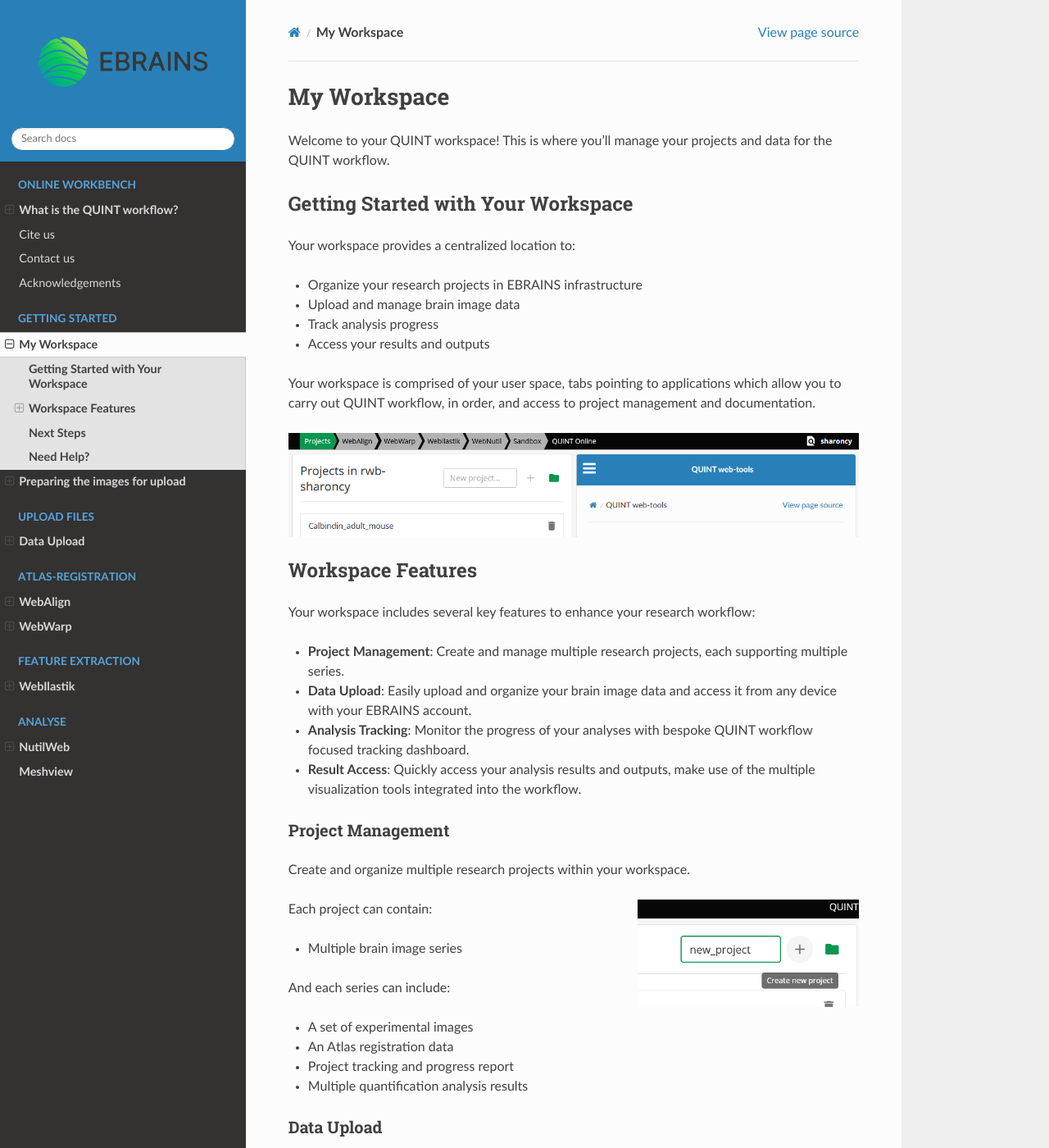
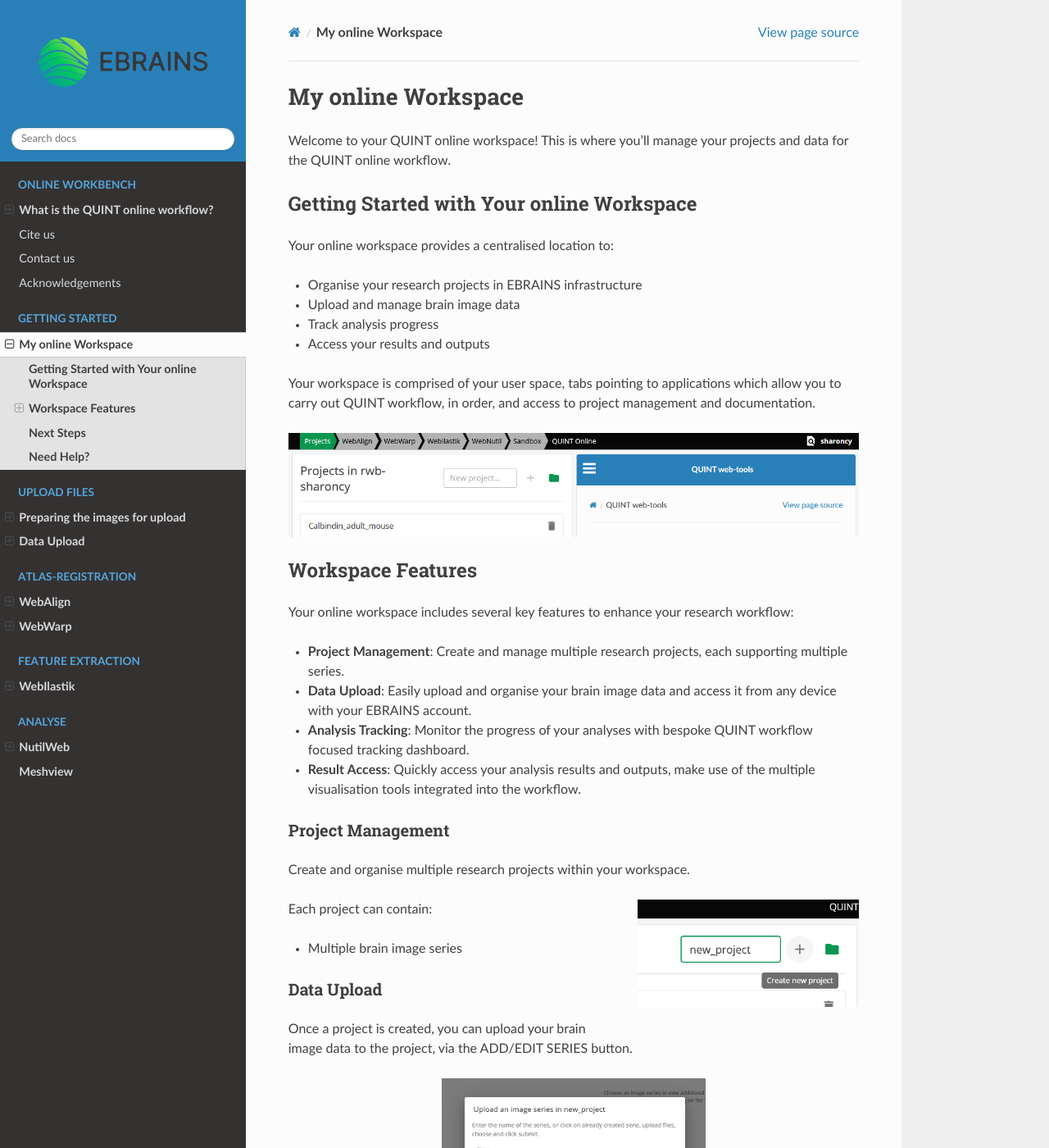
Before and after one commit to Neural-Systems-at-UIO/QUINT_webtools, a Sphinx documentation site: the page built from docs/MyWorkspace.rst, in a window 1280 px wide and 1400 px high. Shown: the whole window at 82% size. Built offline with Sphinx 7.4.7 and the Read the Docs theme 3.1.0, drawn with Linux system fonts in a browser that asks for light colours; some of the changed text lies outside the part shown.

```diff
--- a/docs/MyWorkspace.rst
+++ b/docs/MyWorkspace.rst
@@ -1,14 +1,14 @@
-**My Workspace**
-============
+**My online Workspace**
+=======================
 
-Welcome to your QUINT workspace! This is where you'll manage your projects and data for the QUINT workflow.
+Welcome to your QUINT online workspace! This is where you'll manage your projects and data for the QUINT online workflow.
 
-**Getting Started with Your Workspace**
+**Getting Started with Your online Workspace**
 -----------------------------------
 
-Your workspace provides a centralized location to:
+Your online workspace provides a centralised location to:
 
-* Organize your research projects in EBRAINS infrastructure
+* Organise your research projects in EBRAINS infrastructure
 * Upload and manage brain image data
 * Track analysis progress
 * Access your results and outputs
@@ -20,17 +20,17 @@ Your workspace is comprised of your user space, tabs pointing to applications wh
 **Workspace Features**
 ------------------
 
-Your workspace includes several key features to enhance your research workflow:
+Your online workspace includes several key features to enhance your research workflow:
 
 * **Project Management**: Create and manage multiple research projects, each supporting multiple series.
-* **Data Upload**: Easily upload and organize your brain image data and access it from any device with your EBRAINS account.
+* **Data Upload**: Easily upload and organise your brain image data and access it from any device with your EBRAINS account.
 * **Analysis Tracking**: Monitor the progress of your analyses with bespoke QUINT workflow focused tracking dashboard.
-* **Result Access**: Quickly access your analysis results and outputs, make use of the multiple visualization tools integrated into the workflow.
+* **Result Access**: Quickly access your analysis results and outputs, make use of the multiple visualisation tools integrated into the workflow.
 
 **Project Management**
 ~~~~~~~~~~~~~~~~~~
 
-Create and organize multiple research projects within your workspace.
+Create and organise multiple research projects within your workspace.
 
 .. image:: images/createProject.png
    :align: right
@@ -40,12 +40,6 @@ Each project can contain:
 
 * Multiple brain image series
 
-And each series can include:
-
-* A set of experimental images
-* An Atlas registration data
-* Project tracking and progress report
-* Multiple quantification analysis results
 
 **Data Upload**
 ~~~~~~~~~~~~~~~~~~
@@ -60,7 +54,7 @@ Once a project is created, you can upload your brain image data to the project,
 **Next Steps**
 ----------
 
-Once you're familiar with your workspace, you can proceed to:
+Once you're familiar with your workspace, proceed to:
 
 * :doc:`Requirements` - Check system requirements
 * :doc:`CreateBrain` - Upload your brain image data
--- a/docs/index.rst
+++ b/docs/index.rst
@@ -15,12 +15,12 @@ QUINT web-tools
    :maxdepth: 3
 
    MyWorkspace
-   Requirements
 
 .. toctree::
    :caption: Upload files
    :maxdepth: 3
 
+   Requirements
    CreateBrain
 
 .. toctree::
```
Also changed, not shown: docs/CreateBrain.rst (+3 -8 lines), docs/Publications.rst (+4 -8 lines), docs/QUINTintro.rst (deleted, +0 -30 lines), docs/QUINTintro_new.rst (+10 -9 lines), docs/Requirements.rst (+4 -4 lines).
